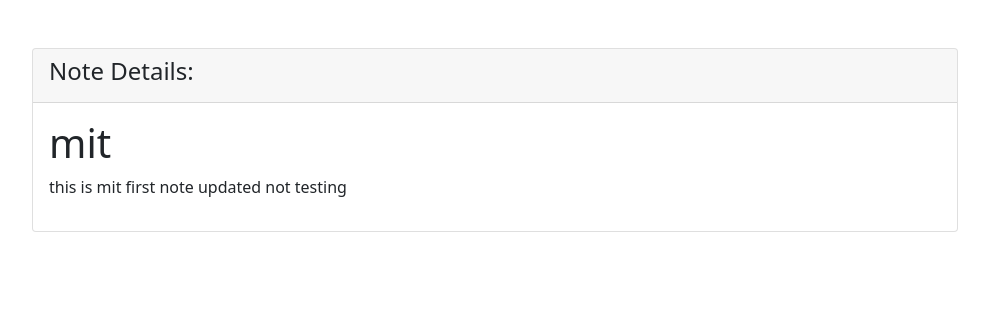
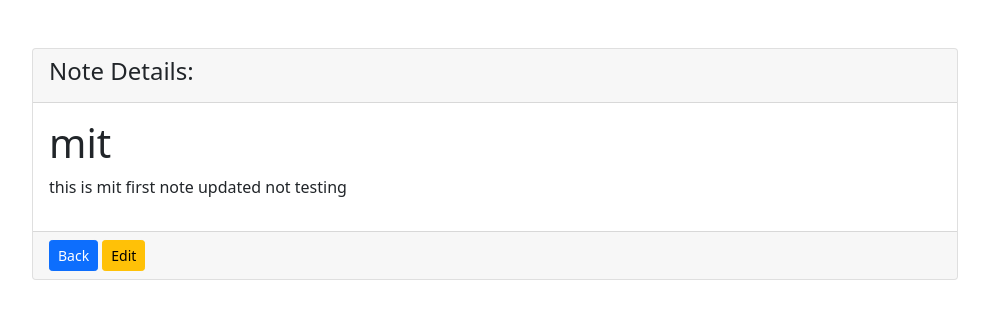
Before and after one commit to Evar12/Portfolio-Project, a Django app: page /mit/notes/1 in a window 1280 px wide. Shown: the top 319 px of the page, without its empty margins (145-1134 px from the left). Run offline with Django 5.2, Linux system fonts and the light colour scheme; data comes from the database, SQL or seed files in the repository; both versions use the stored data as it was after the commit.

```diff
--- a/mit/notes/templates/notes/notes_detail.html
+++ b/mit/notes/templates/notes/notes_detail.html
@@ -13,6 +13,10 @@
                 <h1> {{note.title}} </h1>
                 <p> {{note.text}} </p>
             </div>
+            <div class="card-footer">
+                <a href="{% url 'my-notes' %}" class="btn btn-primary btn-sm">Back</a>
+                <a href="{% url 'update-note' pk=note.id %}" class="btn btn-warning btn-sm">Edit</a>
+            </div>
         </div>
     </div>
 </div>
--- a/mit/notes/templates/notes/notes_form.html
+++ b/mit/notes/templates/notes/notes_form.html
@@ -20,6 +20,9 @@
                         </div>
                     {% endif %}
                 </div>
+                <div class="card-footer">
+                    <a href="{% url 'my-notes' %}" class="btn btn-primary btn-sm">Back</a>
+                </div>
 
             </div>
 
--- a/mit/notes/templates/notes/notes_list.html
+++ b/mit/notes/templates/notes/notes_list.html
@@ -20,7 +20,7 @@
                 <p>{{note.text|truncatechars:50}}</p>
             </div>
             <div class="card-footer">
-                <a href="{% url 'my-notes-detail' pk=note.id %}" class="btn btn-primary btn-sm">View Note</a>
+                <a href="{% url 'my-notes-detail' pk=note.id %}" class="btn btn-primary btn-sm">View</a>
             </div>
         </div>
     </div>
--- a/mit/notes/views.py
+++ b/mit/notes/views.py
@@ -1,6 +1,6 @@
 from django.shortcuts import render
 from .models import Notes
-from django.views.generic import CreateView, ListView, DetailView, UpdateView
+from django.views.generic import CreateView, ListView, DetailView, UpdateView, DeleteView
 from . forms import NotesForm
 
 # Create your views here.
```
Also changed, not shown: mit/db.sqlite3.
